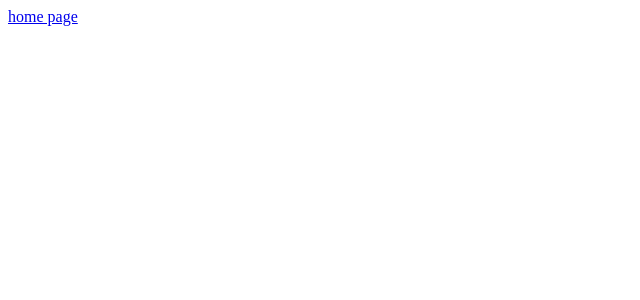
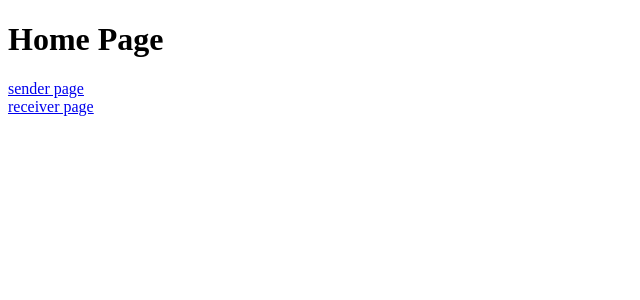
Before and after one commit to ayush24k/webRTC-implementation, a React (Vite) app in the folder client/: page / in a window 1280 px wide. Shown: the top 300 px of the page, without its empty margins (0-640 px from the left). Built offline with nearby package versions, Linux system fonts and the light colour scheme.

Commit message:
minor fronetnd changes

```diff
--- a/client/src/App.tsx
+++ b/client/src/App.tsx
@@ -4,10 +4,23 @@ import Receiver from "./pages/receiverPage"
 
 function App() {
 
+  function Home() {
+    return (
+      <div>
+        <h1>Home Page</h1>
+        <nav>
+          <Link to={'/sender'} target="_blank">sender page</Link>
+          <br></br>
+          <Link to={'/receiver'} target="_blank">receiver page</Link>
+        </nav>
+      </div>
+    )
+  }
+
   return (
     <BrowserRouter>
       <Routes>
-        <Route path="/" element={<Link to={'/sender'}>home page</Link>}></Route>
+        <Route path="/" element={<Home />}></Route>
         <Route path="/sender" element={<Sender />}></Route>
         <Route path="/receiver" element={<Receiver />}></Route>
       </Routes>
```
